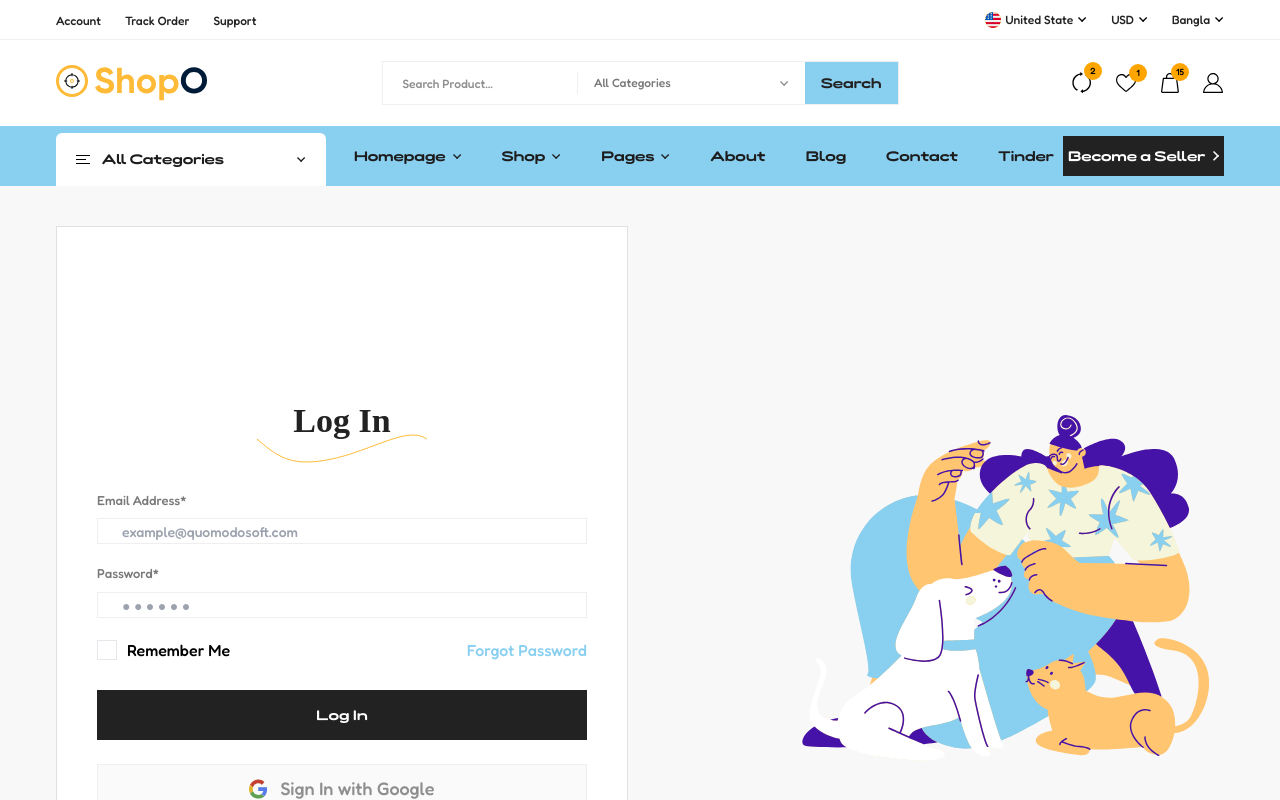
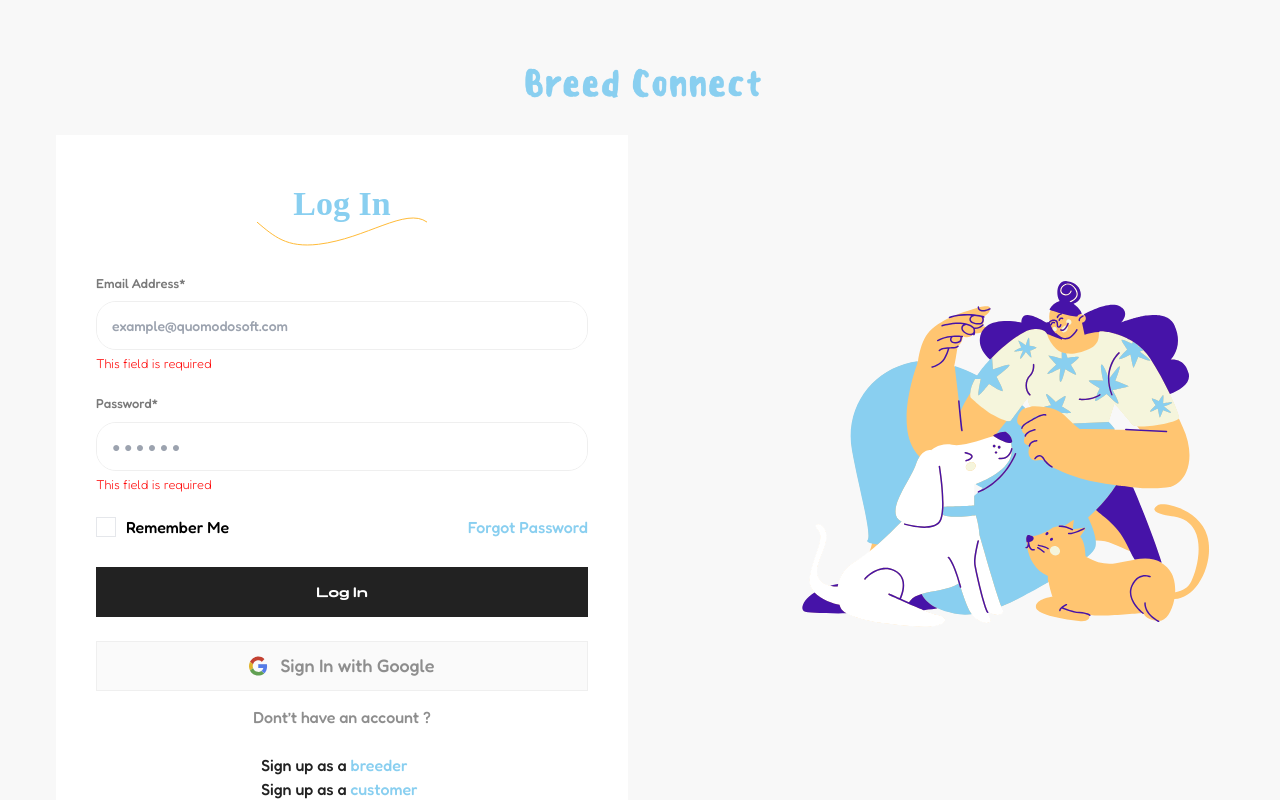
Before and after one commit to WebParam/Param_BreedConnect_FE, a React (Create React App) app: page /login in a window 1280 px wide. Shown: the top 800 px of the page. Built offline with nearby package versions, Linux system fonts and the light colour scheme.

Commit message:
feat(update)

```diff
--- a/src/components/Auth/Login/index.jsx
+++ b/src/components/Auth/Login/index.jsx
@@ -1,30 +1,78 @@
 import { useEffect, useState } from "react";
 import InputCom from "../../Helpers/InputCom";
-import Layout from "../../Partials/Layout";
+import LoginLayout from "../../Partials/LoginLayout";
 import Thumbnail from "./Thumbnail";
-
+import { GoogleLogin, useGoogleLogin, googleLogout} from '@react-oauth/google';
+import axios from 'axios';
+import { LoginGoogle } from "../../../api/endpoints";
+import { LoginSuccess } from "../../../services/loginService";
+import { POST } from "../../../api/client";
+import Logo from "../../../media/logo.png"
 export default function Login() {
   const [email, setEmail] = useState("");
   const [password, setPassword] = useState("");
   const [disabled , setDisable] = useState(true)
   const [formData, setFormData] = useState({});
 
+  const [ user, setUser ] = useState([]);
+    const [ profile, setProfile ] = useState([]);
+
+    const login = useGoogleLogin({
+        onSuccess: (codeResponse) => CompleteGoogleLogin(codeResponse),
+        onError: (error) => console.log('Login Failed:', error)
+    });
 
 
-  const handleSubmit = (event) => {
+    const CompleteGoogleLogin=(codeResponse)=>{
+      setUser(codeResponse);
+      if (codeResponse.access_token) {
+        axios
+            .get(`https://www.googleapis.com/oauth2/v1/userinfo?access_token=${codeResponse.access_token}`, {
+                headers: {
+                    Authorization: `Bearer ${codeResponse.access_token}`,
+                    Accept: 'application/json'
+                }
+            })
+            .then(async (res) => {
 
-    //debugger;
-    console.log(email)
-    setFormData({
-      emails : email,
-      password  : password
-    })
+              if(res.data){
 
-    console.log("Form data:", formData);
+                const response = await LoginGoogle(res.data);
 
-    event.preventDefault();
+                if(response!=null && response.status ==200){
+                  LoginSuccess(response);
+                }else{
+                  LoginError();
+                }
+              }
+                setProfile(res.data);
+            })
+            .catch((err) => console.log(err));
+    }
+    }
 
-    // You can perform other actions here, such as submitting the form data to a server.
+
+  // log out function to log the user out of google and set the profile array to null
+  const logOut = () => {
+      googleLogout();
+      setProfile(null);
+  };
+
+
+
+  const handleSubmit = async () => {
+  debugger;
+    const payload ={
+      email:email,
+      secret:password
+    }
+
+    const response = await POST(payload);
+    if(response!=null && response.status ==200){
+      LoginSuccess(response);
+    }else{
+      LoginError();
+    }
   };
 
   const [checked, setValue] = useState(false);
@@ -32,16 +80,30 @@ export default function Login() {
     setValue(!checked);
   };
 
+ const LoginError=()=>{
+  alert("Login failed")
+ }
 
   return (
-    <Layout childrenClasses="pt-0 pb-0">
+    <LoginLayout childrenClasses="pt-0 pb-0">
       <div className="login-page-wrapper w-full py-10">
+      <div className="my-5">
+        <img
+            style={{textAlign:"center", margin:"0 auto"}}
+            width="20%"
+            height=""
+            // src={`${process.env.PUBLIC_URL}/assets/images/logo-3.svg`}
+            src={Logo}
+            alt="logo"
+        />
+        </div>
+
         <div className="container-x mx-auto">
           <div className="lg:flex items-center relative">
-            <div className="lg:w-[572px] w-full h-[783px] bg-white flex flex-col justify-center sm:p-10 p-5 border border-[#E0E0E0]">
+            <div className="lg:w-[572px] w-full bg-white flex flex-col sm:px-10 sm:py-8 p-5 ">
               <div className="w-full">
                 <div className="title-area flex flex-col justify-center items-center relative text-center mb-7">
-                  <h1 className="text-[34px] font-bold leading-[74px] text-qblack">
+                  <h1 className="text-blue text-[34px] font-bold leading-[74px]">
                     Log In
                   </h1>
                   <div className="shape -mt-6">
@@ -62,22 +124,30 @@ export default function Login() {
                 <div className="input-area">
                   <div className="input-item mb-5">
                     <InputCom
+                     inputStyle={{padding:"15px"}}
+                     inputContainerStyle={{borderRadius:"20px"}}
                       placeholder="example@quomodosoft.com"
                       label="Email Address*"
                       name="email"
                       type="email"
                       inputClasses="h-[50px]"
+                      required={true}
+                      value={email}
                       inputHandler={(e) => setEmail(e.target.value)}
 
                     />
                   </div>
                   <div className="input-item mb-5">
                     <InputCom
+                     inputStyle={{padding:"15px"}}
+                     inputContainerStyle={{borderRadius:"20px"}}
                       placeholder="● ● ● ● ● ●"
                       label="Password*"
                       name="password"
                       type="password"
+                      value={password}
                       inputClasses="h-[50px]"
+                      required={true}
                       inputHandler={(e) => setPassword(e.target.value)}
 
                     />
@@ -123,15 +193,25 @@ export default function Login() {
                       <button
 
                         // disabled={disabled}
-                        onClick={handleSubmit}
+                        onClick={()=>handleSubmit()}
                         type="button"
                         className="black-btn mb-6 text-sm text-white w-full h-[50px] font-semibold flex justify-center bg-purple items-center"
                       >
                         <span>Log In</span>
                       </button>
                     </div>
-                    <a
-                      href="#"
+                    {/* <GoogleLogin
+                          onSuccess={credentialResponse => {
+                            console.log("resp",credentialResponse);
+                          }}
+                          onError={() => {
+                            console.log('Login Failed');
+                          }}
+                        /> */}
+
+                {/* <button onClick={() => login()}>Sign in with Google 🚀 </button> */}
+                <a
+                     onClick={() => login()}
                       className="w-full border border-qgray-border h-[50px] flex space-x-3  justify-center bg-[#FAFAFA] items-center"
                     >
                       <svg
@@ -186,9 +266,13 @@ export default function Login() {
                   </div>
                   <div className="signup-area flex justify-center">
                     <p className="text-base text-qgraytwo font-normal">
-                      Dont’t have an aceount ?
+                      Dont’t have an account ?
+                      <br/><br/>
+                      <a href="/signupbreeder" className="ml-2 text-qblack">
+                        Sign up as a <span style={{color:"rgb(137 207 240)"}}>breeder</span>
+                      </a><br/>
                       <a href="/signup" className="ml-2 text-qblack">
-                        Sign up free
+                        Sign up as a <span style={{color:"rgb(137 207 240)"}}>customer</span>
                       </a>
                     </p>
                   </div>
@@ -206,6 +290,6 @@ export default function Login() {
           </div>
         </div>
       </div>
-    </Layout>
+    </LoginLayout>
   );
 }
--- a/src/components/Landing/index.jsx
+++ b/src/components/Landing/index.jsx
@@ -38,10 +38,10 @@ export default function Landing() {
 
   return (
     <LandingPageLayout childrenClasses="pt-0 pb-0">
-      <div className="login-page-wrapper w-full py-10 background-banner" style={{ backgroundImage: `url(${Image})` }}>
+      <div className="login-page-wrapper w-full py-10 background-banner" style={{ backgroundImage: `url(${Image})`, fontFamily: "Inter" }}>
         <LandingTopBar />
-        <h1 className="text-[34px] font-bold leading-[74px] text-white mainHeader headerSection">
-             <strong>Lorem Ipsum</strong>
+        <h1 style={{fontFamily: "Inter", fontSize:"40px", fontWeight:"800"}} className="font-bold leading-[74px] text-white mainHeader headerSection">
+             Lorem Ipsum
            <div style={{ marginLeft:"45%"}}>
                 <Link to="/login">
                     <div className="w-[121px] h-10">
--- a/src/components/Landing/landing.css
+++ b/src/components/Landing/landing.css
@@ -29,6 +29,22 @@
     margin: 20px auto;
     margin-top: -4em;
     justify-content: space-between;
+    padding-left: 10%;
+    padding-right: 10%;
+  }
+
+  @media screen and (max-width: 768px) {
+    /* Adjust the number of columns for mobile view */
+    .grid-container {
+      display: flex;
+      flex-wrap: wrap;
+      max-width: 1200px;
+      margin: 20px auto;
+      margin-top: -4em;
+      justify-content: space-between;
+      padding-left: 0%;
+      padding-right: 0%;
+    }
   }
 
   .grid-item {
@@ -42,8 +58,7 @@
     font-size: 24px;
   }
   .section{
-    width: 515px;
-    height: 255px;
+
     font-size: 70px;
     line-height: 84.7px;
   }
--- a/src/components/Partials/Headers/HeaderFive/LandingTopBar.jsx
+++ b/src/components/Partials/Headers/HeaderFive/LandingTopBar.jsx
@@ -30,7 +30,7 @@ export default function LandingTopBar({ className }) {
                </li>
                 <li style={{marginTop:"7%"}}>
                   <Link to="/">
-                    <span className="text-xs leading-6 text-white font-500">
+                    <span className="text-xs leading-6 text-white font-500"  style={{fontFamily: "Inter"}}>
                       Account
                     </span>
                   </Link>
```
Also changed, not shown: src/media/breeders.png, src/media/profile.png.
